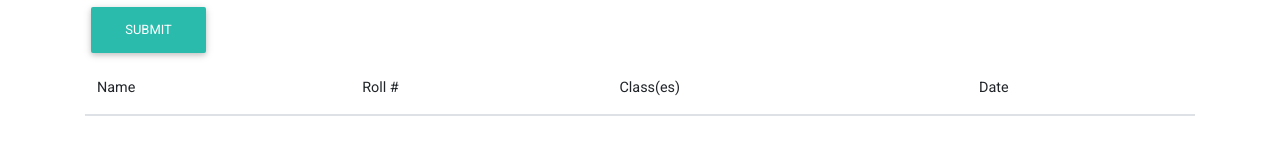
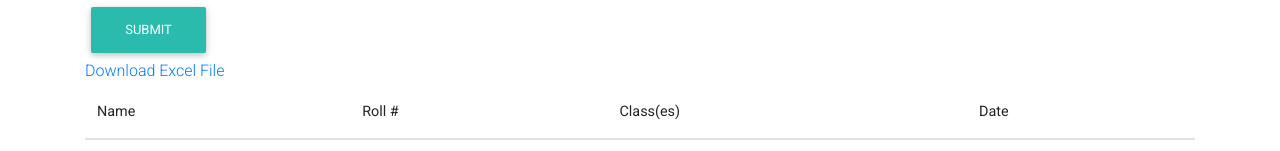
Before and after one commit to HunainAnis/attendanceManager, a React (Create React App) app: page /Admin in a window 1280 px wide. Shown: the part 640-791 px from the top of the page. Built offline with nearby package versions, Linux system fonts and the light colour scheme; no server answers; the database is empty.

Commit message:
Data is downloading correctly in .CSV

```diff
--- a/package.json
+++ b/package.json
@@ -9,6 +9,7 @@
     "firebase": "^7.15.0",
     "mdbreact": "^4.27.0",
     "react": "^16.13.1",
+    "react-csv": "^2.0.3",
     "react-dom": "^16.13.1",
     "react-router-dom": "^5.2.0",
     "react-scripts": "3.4.1"
--- a/src/Admin.js
+++ b/src/Admin.js
@@ -1,5 +1,6 @@
 import React from 'react'
 import * as firebase from 'firebase'
+import { CSVLink } from "react-csv";
 import { MDBContainer, MDBBtn, MDBRow, MDBCol, MDBTable, MDBTableHead, MDBTableBody } from 'mdbreact'
 
 
@@ -57,24 +58,28 @@ class Admin extends React.Component {
         console.log(this.state.days)
         const data = {
             columns: [
-                {
-                    label: 'Name',
+            {
+                label: 'Name',
                 field: 'name',
+                key: 'name',
                 sort: 'asc'
             },
             {
                 label: 'Roll #',
                 field: 'rollno',
+                key: 'rollno',
                 sort: 'asc'
             },
             {
                 label: 'Class(es)',
                 field: 'classes',
+                key: 'classes',
                 sort: 'asc'
             },
             {
                 label: 'Date',
                 field: 'date',
+                key: 'date',
                 sort: 'asc'
             }
         ],
@@ -116,6 +121,9 @@ class Admin extends React.Component {
             <MDBBtn onClick={()=>this.submitClasses()}>Submit</MDBBtn>
             <MDBRow>
                 <MDBCol>
+                    <CSVLink data={data.rows} headers={data.columns}>
+                        Download Excel File
+                    </CSVLink>
                     <MDBTable responsive>
                         <MDBTableHead columns={data.columns} />
                         <MDBTableBody rows={data.rows} />
```
Also changed, not shown: 1 other file (tests, documents, lock files or other folders).
